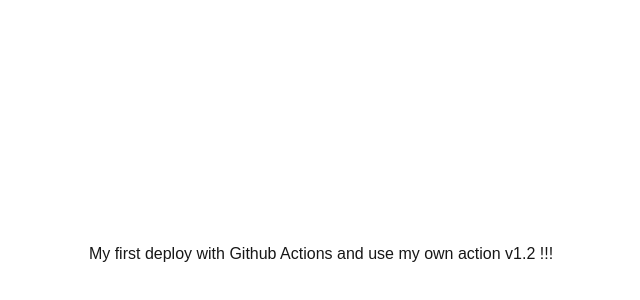
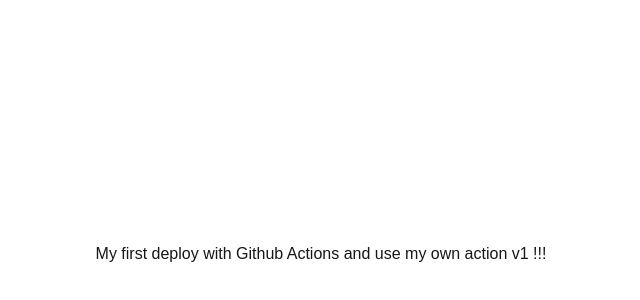
Before and after one commit to christianncode/learning-github-actions, a Next.js app: page / in a window 1280 px wide. Shown: the part 146-446 px from the top of the page, without its empty margins (319-959 px from the left). Built offline with nearby package versions, Linux system fonts and the light colour scheme.

Commit message:
update action version in workflow to v1 and fix token casing

```diff
--- a/src/app/page.tsx
+++ b/src/app/page.tsx
@@ -3,7 +3,7 @@
     <div className="grid grid-rows-[20px_1fr_20px] items-center justify-items-center min-h-screen p-8 pb-20 gap-16 sm:p-20">
       <main className="flex flex-col gap-[32px] row-start-2 items-center sm:items-start">
         <h1>
-          My first deploy with Github Actions and use my own action v1.2 !!!
+          My first deploy with Github Actions and use my own action v1 !!!
         </h1>
       </main>
     </div>
```
